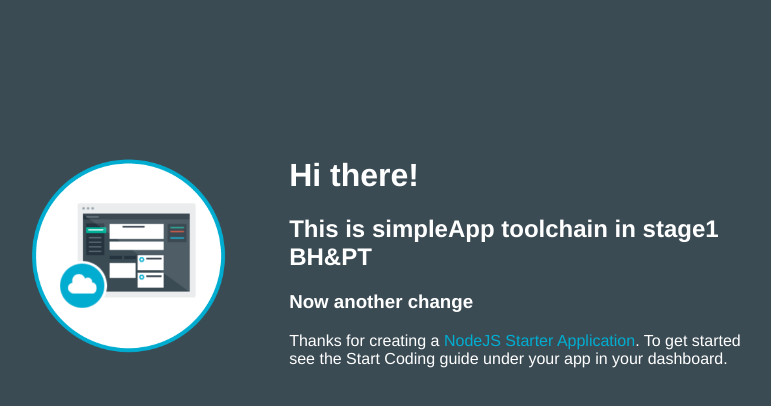
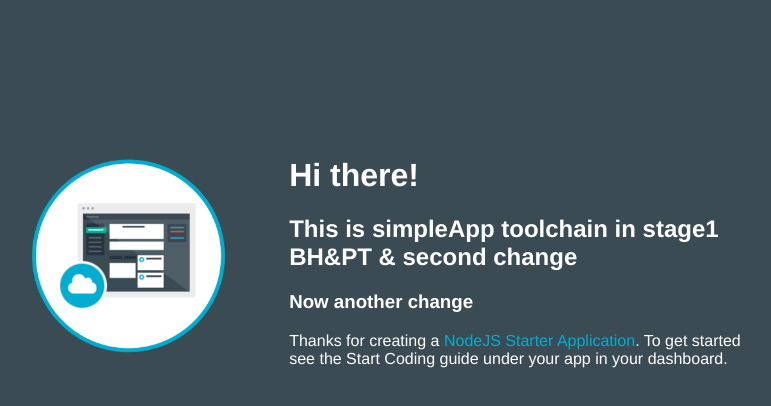
Before and after one commit to BirgitHeubach/https-github.com-BirgitHeubach-B-simpleApp4Toolchain, a website: page public/index.html in a window 1280 px wide. Shown: the whole page, without its empty margins (253-1024 px from the left). Drawn offline with Linux system fonts and the light colour scheme.

Commit message:
Second change

```diff
--- a/public/index.html
+++ b/public/index.html
@@ -16,7 +16,7 @@
           <img class = "newappIcon" src="images/newapp-icon.png">
         <td>
             <h1>Hi there! </h1>
-            <h2>This is simpleApp toolchain in stage1 BH&PT</h2>
+            <h2>This is simpleApp toolchain in stage1 BH&PT & second change</h2>
 	    <h3>Now another change</h3>
             <p>Thanks for creating a
             <span class = "blue">NodeJS Starter Application</span>.
```
